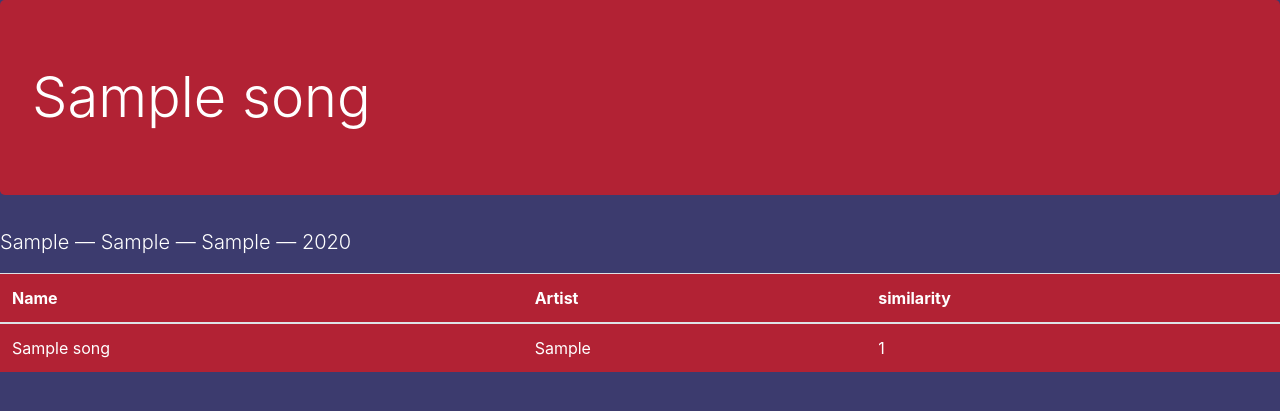
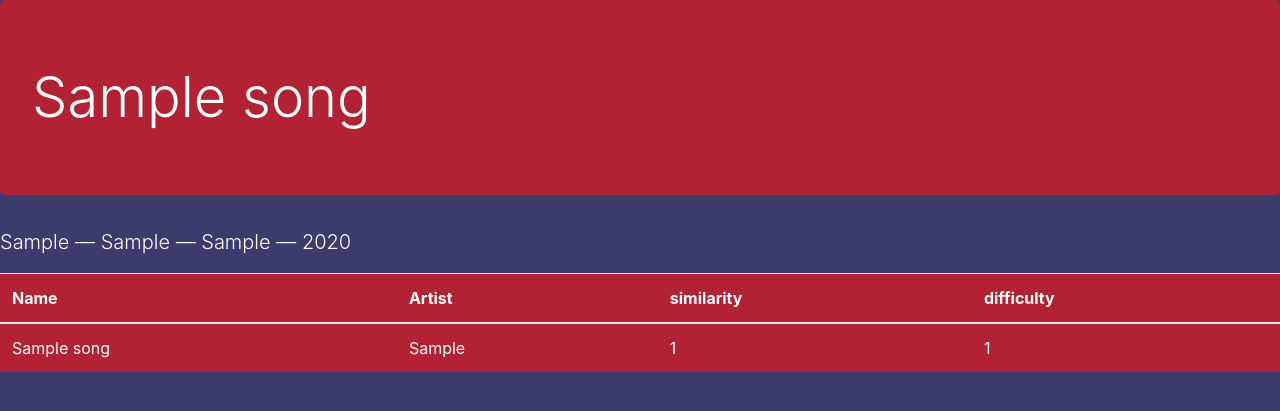
Before and after one commit to Boscillator/MusicBetter, a Django app: page /results/1 in a window 1280 px wide. Shown: the top 411 px of the page. Run offline with Django 3.2, Linux system fonts and the light colour scheme; tables that the repository leaves empty hold one stand-in row (values such as "Sample post"); parts of the project's set-up code (start-up, migrations or seed data) failed here and were passed over; some libraries are stand-ins or nearby versions.

Commit message:
Fixed results

```diff
--- a/music/templates/music/results.html
+++ b/music/templates/music/results.html
@@ -25,6 +25,7 @@
           <th>Name</th>
           <th>Artist</th>
           <th>similarity</th>
+          <th>difficulty</th>
         </tr>
       </thead>
       <tbody>
@@ -33,6 +34,7 @@
             <td>{{match.song2.name}}</td>
             <td>{{match.song2.artist}}</td>
             <td>{{match.similarity}}</td>
+            <td>{{match.song2.difficulty}}</td>
           </tr>
           {% endfor %}
       </tbody>
```
